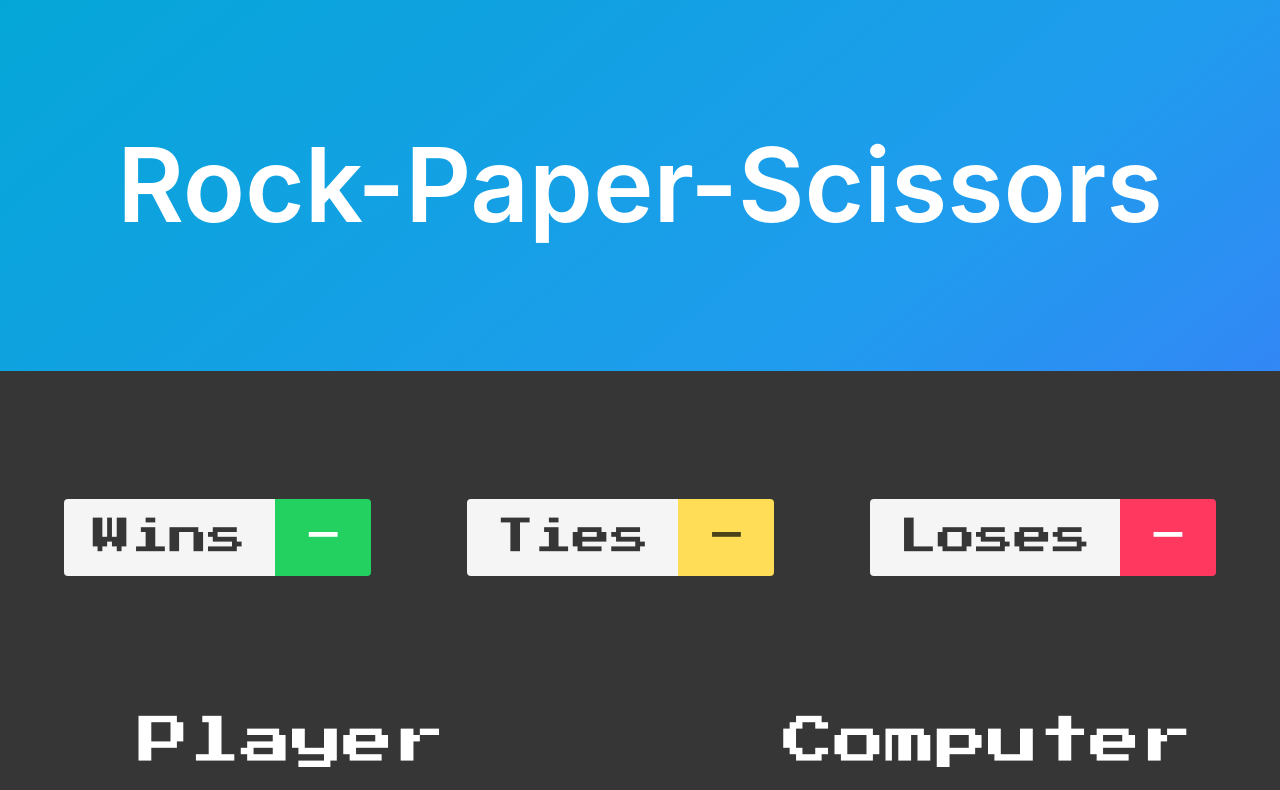
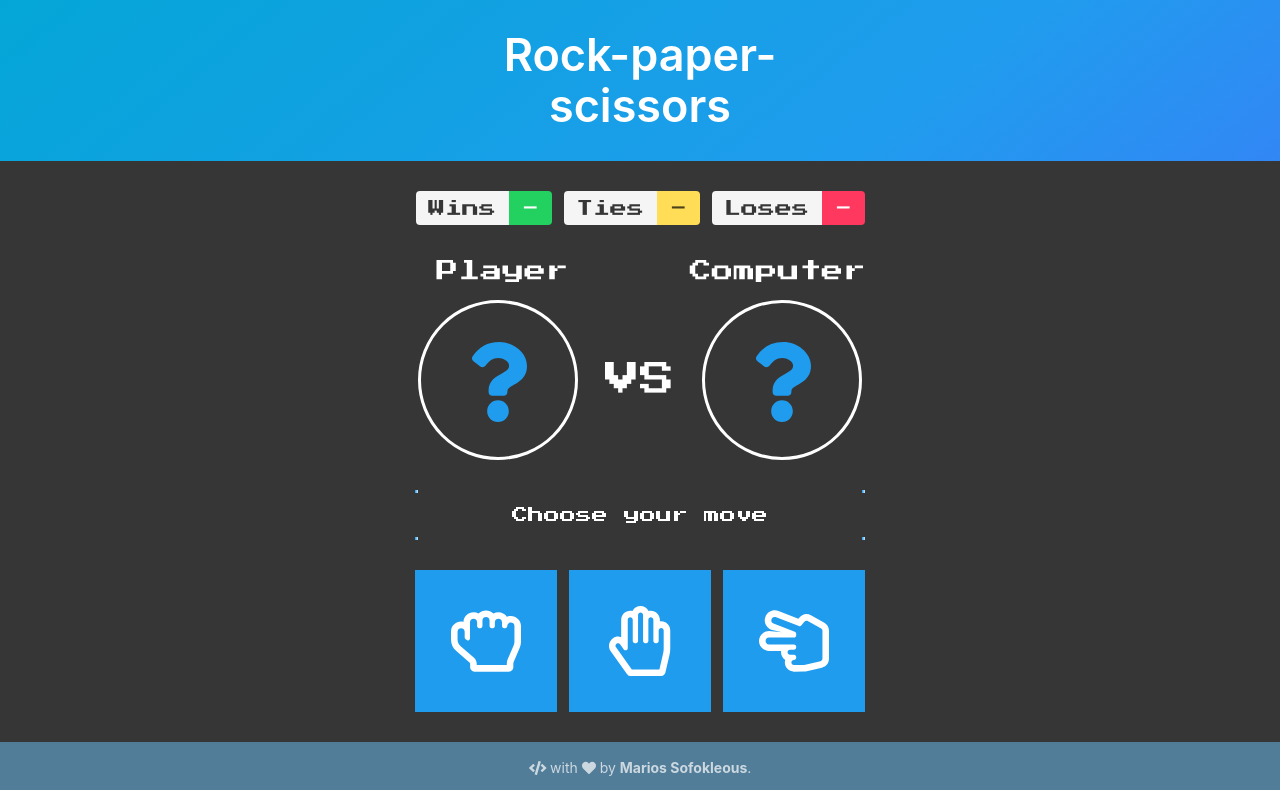
Before and after one commit to PictureElement/rock-paper-scissors, a plain HTML site: page index.html in a window 1280 px wide. Shown: the top 790 px of the page. Drawn offline with nearby package versions, Linux system fonts and the light colour scheme.

Commit message:
Replace vw with px. Add media queries. Set container width to 450px

```diff
--- a/index.html
+++ b/index.html
@@ -16,14 +16,14 @@
       <div class="hero-body">
         <div class="container">
           <h1 class="title has-text-centered">
-            Rock-Paper-Scissors
+            Rock-paper-scissors
           </h1>
         </div>
       </div>
     </header>
     <section class="section score-board has-background-dark">
       <div class="container">
-        <div class="field is-grouped justify-content-space-between">
+        <div class="field is-grouped justify-content-center">
           <div class="control">
             <div class="tags has-addons">
               <span class="tag is-light">Wins</span>
@@ -48,17 +48,17 @@
     <section class="section play-area has-background-dark">
       <div class="container">
         <div>
-          <div class="columns is-mobile has-text-centered is-variable is-1">
+          <div class="columns is-mobile is-variable is-1">
             <div class="column is-two-fifths">
-              <h2>Player</h2>
+              <h2 class="has-text-centered">Player</h2>
             </div>
             <div class="column"></div>
             <div class="column is-two-fifths">
-              <h2>Computer</h2>
+              <h2 class="has-text-centered">Computer</h2>
             </div>
           </div>
         </div>
-        <div class="columns is-mobile align-items-center is-variable is-1">
+        <div class="columns is-mobile align-items-center">
           <div class="column is-two-fifths">
             <div class="player-draw mx-auto">
               <span>
@@ -94,7 +94,7 @@
     </section>
     <section class="section choices has-background-dark">
       <div class="container">
-        <div class="field is-grouped justify-content-space-between">
+        <div class="field is-grouped justify-content-center">
           <p class="control">
             <a class="button is-large is-info">
               <i class="far fa-hand-rock"></i>
--- a/style.css
+++ b/style.css
@@ -2,55 +2,59 @@ html {
   background: #527D99;
 }
 
+.container {
+  max-width: 450px;
+}
+
 /* Overwrites */
 .button.is-large {
-  width: 25vw;
-  height: 25vw;
-  font-size: 10vw;
-  border-radius: 5px;
+  width: 90px;
+  height: 90px;
+  font-size: 40px;
+  border-radius: 0;
 }
 
 /* Header */
 .hero-body {
-  padding: 10vw 5vw;
+  padding: 30px 15px;
 }
 
 .title {
-  font-size: 8vw;
+  font-size: 30px;
 }
 
 /* Score board */
 .score-board {
-  padding: 10vw 5vw;
+  padding: 30px 15px;
 }
 
 .score-board .tag {
-  font-size: 3vw;
+  font-size: 10.5px;
   font-family: 'Press Start 2P', cursive;
 }
 
 /* Play area */
 .play-area {
-  padding: 0 5vw 10vw 5vw;
+  padding: 0 15px 30px 15px;
 }
 
 .play-area h2 {
   font-family: 'Press Start 2P', cursive;
-  font-size: 4vw;
+  font-size: 14px;
   color: #fff;
 }
 
 .player-draw, .computer-draw {
-  width: 31vw;
-  height: 31vw;
+  width: 100px;
+  height: 100px;
   border-radius: 50%;
-  line-height: 31vw;
-  border: 1vw solid #fff;
+  line-height: 100px;
+  border: 3px solid #fff;
   text-align: center;
 }
 
 .player-draw span, .computer-draw span {
-  font-size: 15vw;
+  font-size: 50px;
   color: #209cee;
 }
 
@@ -60,35 +64,35 @@ html {
 
 .versus {
   font-family: 'Press Start 2P', cursive;
-  font-size: 6vw;
+  font-size: 20px;
   color: #fff;
 }
 
 /* Notification area */
 .notification-area {
-  padding: 0 5vw 10vw 5vw;
+  padding: 0 15px 30px 15px;
 }
 
 .notification-body {
   font-family: 'Press Start 2P', cursive;
-  font-size: 4vw;
+  font-size: 12px;
   color: #fff;
   text-align: center;
-  border: 1vw solid #fff;
-  padding: 2vw;
+  border-style: solid;
+  padding: 10px;
 }
 
 /* Choices */
 .choices {
-  padding: 0 5vw 10vw 5vw;
+  padding: 0 15px 30px 15px;
 }
 
 /* Footer */
 .footer {
-  padding: 8vw 8vw;
+  padding: 15px;
   background-color: #527D99;
   color: #fff;
-  font-size: 4vw;
+  font-size: 10px;
 }
 
 .footer a {
@@ -103,8 +107,8 @@ html {
   margin-right: auto;
 }
 
-.justify-content-space-between {
-  justify-content: space-between !important;
+.justify-content-center {
+  justify-content: center !important;
 }
 
 .align-items-center {
@@ -113,7 +117,7 @@ html {
 
 .border-gradient {
   border-image-slice: 1;
-  border-width: 1vw;
+  border-width: 3px;
 }
 
 .border-gradient-blue {
@@ -121,6 +125,104 @@ html {
 }
 
 /* Media queries */
-@media screen and (min-width: 769px) {
+@media screen and (min-width: 375px) {
+  .title {
+    font-size: 35px;
+  }
+  .score-board .tag {
+    font-size: 12.5px;
+  }
+  .play-area h2 {
+    font-size: 16.5px;
+  }
+  .versus {
+    font-size: 24px;
+  }
+  .player-draw, .computer-draw {
+    width: 120px;
+    height: 120px;
+    line-height: 120px;
+  }
+  .player-draw span, .computer-draw span {
+    font-size: 60px;
+  }
+  .notification-body {
+    font-size: 14.5px;
+  }
+  .button.is-large {
+    width: 106px;
+    height: 106px;
+    font-size: 50px;
+  }
+  .footer {
+    font-size: 12.5px;
+  }
+}
 
+@media screen and (min-width: 425px) {
+  .title {
+    font-size: 40px;
+  }
+  .score-board .tag {
+    font-size: 14.5px;
+  }
+  .play-area h2 {
+    font-size: 19px;
+  }
+  .versus {
+    font-size: 30px;
+  }
+  .player-draw, .computer-draw {
+    width: 140px;
+    height: 140px;
+    line-height: 140px;
+  }
+  .player-draw span, .computer-draw span {
+    font-size: 70px;
+  }
+  .notification-body {
+    font-size: 16px;
+  }
+  .button.is-large {
+    width: 124px;
+    height: 124px;
+    font-size: 60px;
+  }
+  .footer {
+    font-size: 14px;
+  }
 }
+
+@media screen and (min-width: 480px) {
+  .title {
+    font-size: 45px;
+  }
+  .score-board .tag {
+    font-size: 17px;
+  }
+  .play-area h2 {
+    font-size: 22px;
+  }
+  .versus {
+    font-size: 35px;
+  }
+  .player-draw, .computer-draw {
+    width: 160px;
+    height: 160px;
+    line-height: 160px;
+  }
+  .player-draw span, .computer-draw span {
+    font-size: 80px;
+  }
+  .notification-body {
+    font-size: 16px;
+  }
+  .button.is-large {
+    width: 142px;
+    height: 142px;
+    font-size: 70px;
+  }
+  .footer {
+    font-size: 14px;
+  }
+}
```
